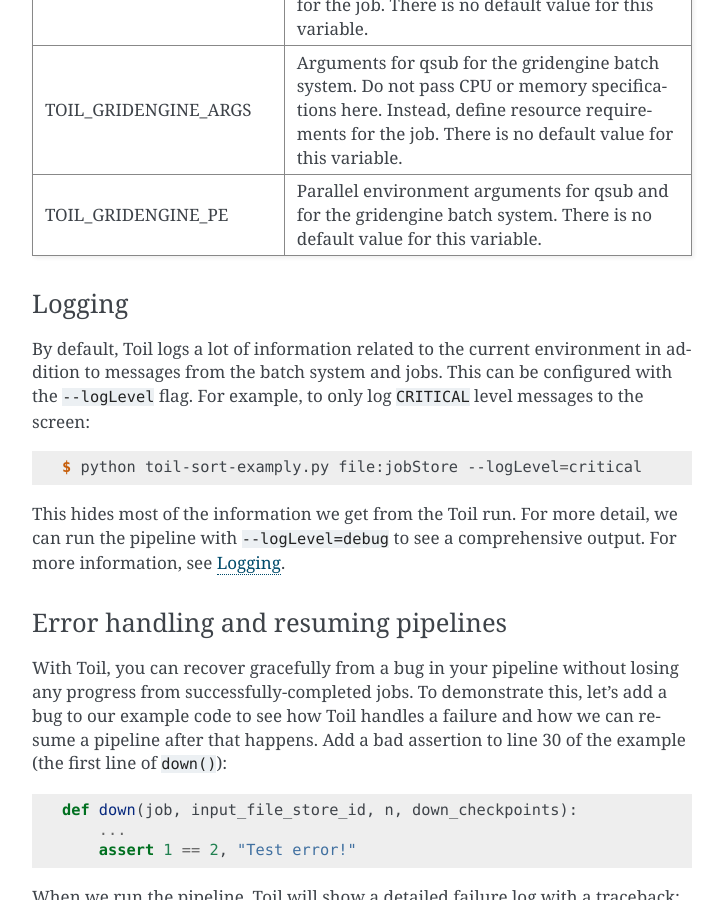
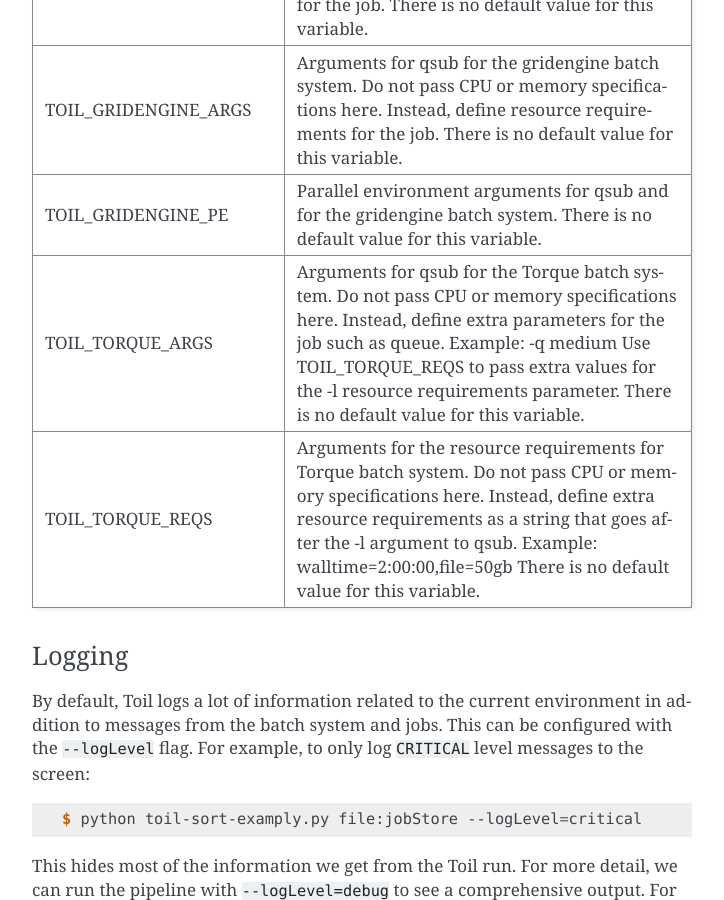
Before and after one commit to DataBiosphere/toil, a Sphinx documentation site: the page built from docs/running/running.rst, in a window 1280 px wide and 900 px high, scrolled down 4026 px. Shown: the whole window, without its empty margins (388-1112 px from the left). Built offline with Sphinx 7.4.7, drawn with Linux system fonts in a browser that asks for light colours; the version number could not be read and is left out.

Commit message:
Append description of environment variables to control Torque backend

```diff
--- a/docs/running/running.rst
+++ b/docs/running/running.rst
@@ -208,6 +208,22 @@ There are several environment variables that affect the way Toil runs.
 |                        | the gridengine batch system. There is no default   |
 |                        | value for this variable.                           |
 +------------------------+----------------------------------------------------+
+| TOIL_TORQUE_ARGS       | Arguments for qsub for the Torque batch system.    |
+|                        | Do not pass CPU or memory specifications here.     |
+|                        | Instead, define extra parameters for the job such  |
+|                        | as queue. Example: -q medium                       |
+|                        | Use TOIL_TORQUE_REQS to pass extra values for the  |
+|                        | -l resource requirements parameter.                |
+|                        | There is no default value for this variable.       |
++------------------------+----------------------------------------------------+
+| TOIL_TORQUE_REQS       | Arguments for the resource requirements for Torque |
+|                        | batch system. Do not pass CPU or memory            |
+|                        | specifications here. Instead, define extra resource|
+|                        | requirements as a string that goes after the -l    |
+|                        | argument to qsub. Example:                         |
+|                        | walltime=2:00:00,file=50gb                         |
+|                        | There is no default value for this variable.       |
++------------------------+----------------------------------------------------+
 
 .. _standard temporary directory: https://docs.python.org/2/library/tempfile.html#tempfile.gettempdir
 
```
